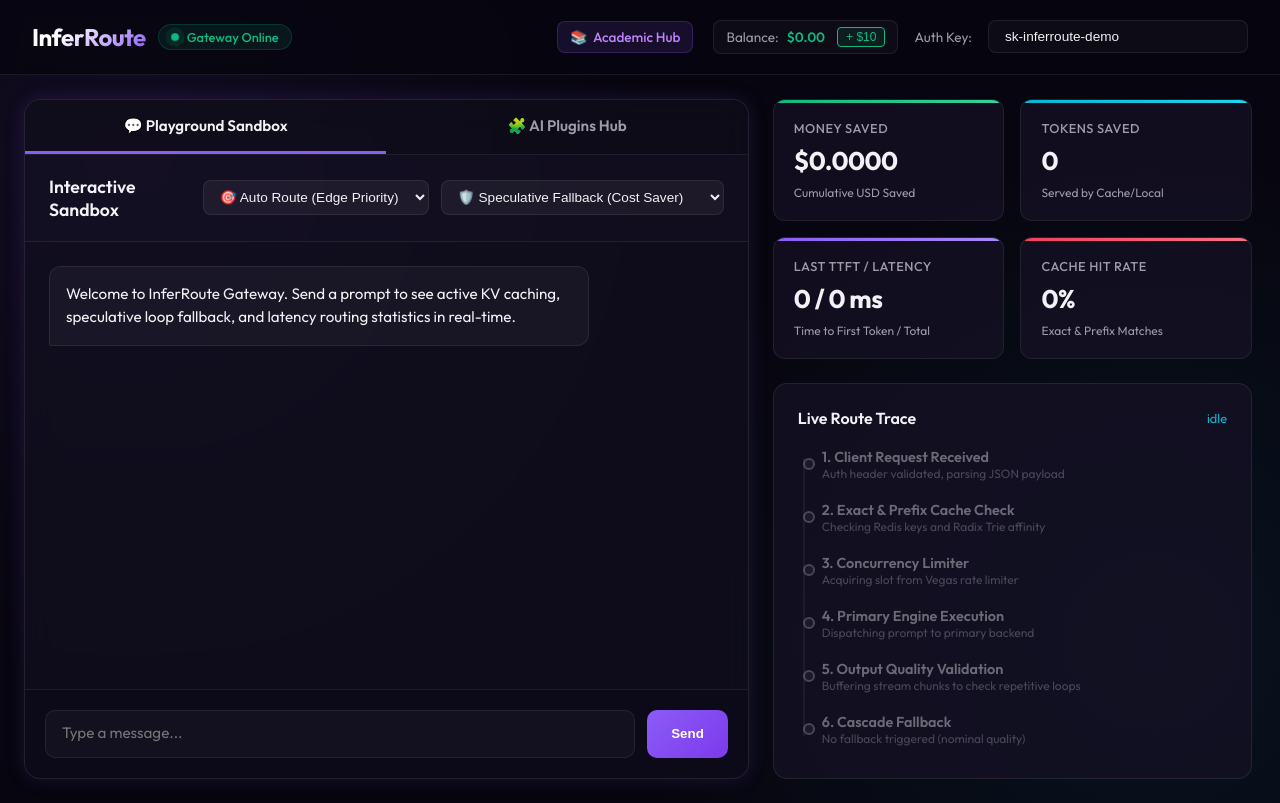
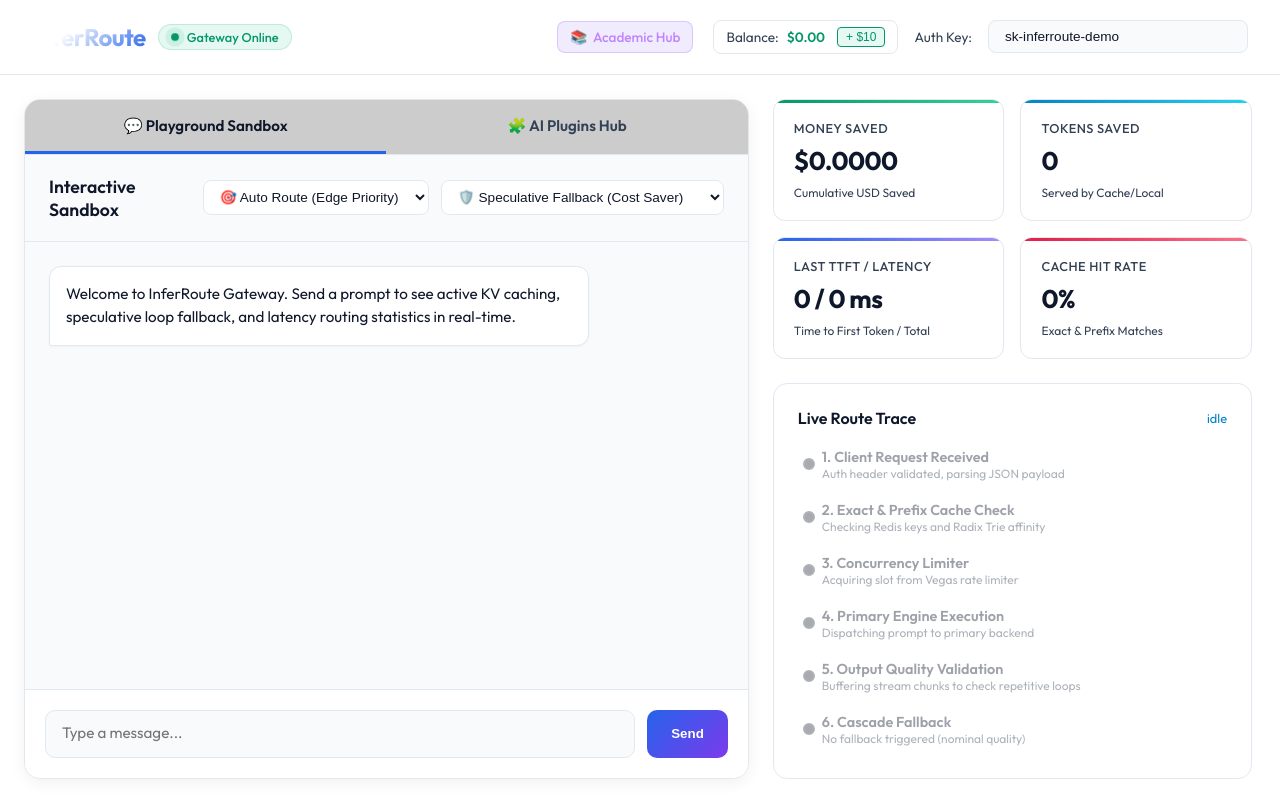
Before and after one commit to ypeng12/InferRoute, a Python web app: template inferroute/templates/playground.html in a window 1280 px wide. Run offline with Jinja, Linux system fonts and the light colour scheme; the template is opened without the code that fills it, so the values that code supplies are empty.

Commit message:
style: set high-contrast white background and dark text across all web UI templates

```diff
--- a/inferroute/templates/playground.html
+++ b/inferroute/templates/playground.html
@@ -9,16 +9,16 @@
     <link href="https://fonts.googleapis.com/css2?family=Outfit:wght@300;400;500;600;700&display=swap" rel="stylesheet">
     <style>
         :root {
-            --bg-color: #07050F;
-            --panel-bg: rgba(22, 18, 38, 0.7);
-            --border-color: rgba(255, 255, 255, 0.08);
-            --text-primary: #F3F1F5;
-            --text-secondary: #9E9AA8;
-            --accent-violet: #8B5CF6;
-            --accent-cyan: #06B6D4;
-            --accent-rose: #F43F5E;
-            --accent-emerald: #10B981;
-            --glow-shadow: 0 0 20px rgba(139, 92, 246, 0.15);
+            --bg-color: #FFFFFF;
+            --panel-bg: #FFFFFF;
+            --border-color: #E2E8F0;
+            --text-primary: #0F172A;
+            --text-secondary: #334155;
+            --accent-violet: #2563EB;
+            --accent-cyan: #0284C7;
+            --accent-rose: #E11D48;
+            --accent-emerald: #059669;
+            --glow-shadow: 0 4px 16px rgba(0, 0, 0, 0.06);
         }
 
         * {
@@ -29,15 +29,12 @@
 
         body {
             font-family: 'Outfit', sans-serif;
-            background-color: var(--bg-color);
+            background-color: #FFFFFF;
             color: var(--text-primary);
             min-height: 100vh;
             display: flex;
             flex-direction: column;
             overflow-x: hidden;
-            background-image:
-                radial-gradient(circle at 10% 20%, rgba(139, 92, 246, 0.08) 0%, transparent 40%),
-                radial-gradient(circle at 90% 80%, rgba(6, 182, 212, 0.08) 0%, transparent 40%);
         }
 
         header {
@@ -46,7 +43,7 @@
             display: flex;
             justify-content: space-between;
             align-items: center;
-            background: rgba(7, 5, 15, 0.8);
+            background: #FFFFFF;
             backdrop-filter: blur(10px);
             position: sticky;
             top: 0;
@@ -97,7 +94,7 @@
         }
 
         .api-key-input {
-            background: rgba(255, 255, 255, 0.03);
+            background: #F8FAFC;
             border: 1px solid var(--border-color);
             color: var(--text-primary);
             padding: 0.5rem 1rem;
@@ -110,7 +107,7 @@
 
         .api-key-input:focus {
             border-color: var(--accent-violet);
-            box-shadow: 0 0 10px rgba(139, 92, 246, 0.2);
+            box-shadow: 0 0 10px rgba(37, 99, 235, 0.15);
         }
 
         main {
@@ -125,10 +122,9 @@
         }
 
         .glass-panel {
-            background: var(--panel-bg);
+            background: #FFFFFF;
             border: 1px solid var(--border-color);
             border-radius: 16px;
-            backdrop-filter: blur(16px);
             display: flex;
             flex-direction: column;
             overflow: hidden;
@@ -146,6 +142,7 @@
             display: flex;
             justify-content: space-between;
             align-items: center;
+            background: #F8FAFC;
         }
 
         .panel-title {
@@ -159,7 +156,7 @@
         }
 
         select {
-            background: rgba(255, 255, 255, 0.05);
+            background: #FFFFFF;
             border: 1px solid var(--border-color);
             color: var(--text-primary);
             padding: 0.5rem 0.75rem;
@@ -181,7 +178,7 @@
             display: flex;
             flex-direction: column;
             gap: 1rem;
-            background: rgba(0, 0, 0, 0.1);
+            background: #F8FAFC;
         }
 
         .message-bubble {
@@ -200,11 +197,12 @@
         }
 
         .message-assistant {
-            background: rgba(255, 255, 255, 0.04);
+            background: #FFFFFF;
             border: 1px solid var(--border-color);
             color: var(--text-primary);
             align-self: flex-start;
             border-bottom-left-radius: 2px;
+            box-shadow: 0 1px 3px rgba(0,0,0,0.04);
         }
 
         .chat-input-area {
@@ -212,12 +210,12 @@
             border-top: 1px solid var(--border-color);
             display: flex;
             gap: 0.75rem;
-            background: rgba(7, 5, 15, 0.4);
+            background: #FFFFFF;
         }
 
         textarea {
             flex: 1;
-            background: rgba(255, 255, 255, 0.03);
+            background: #F8FAFC;
             border: 1px solid var(--border-color);
             color: var(--text-primary);
             padding: 0.75rem 1rem;
```
Also changed, not shown: index.html (+12 -9 lines), inferroute/templates/platform.html (+4 -4 lines), platform/index.html (+4 -4 lines).
